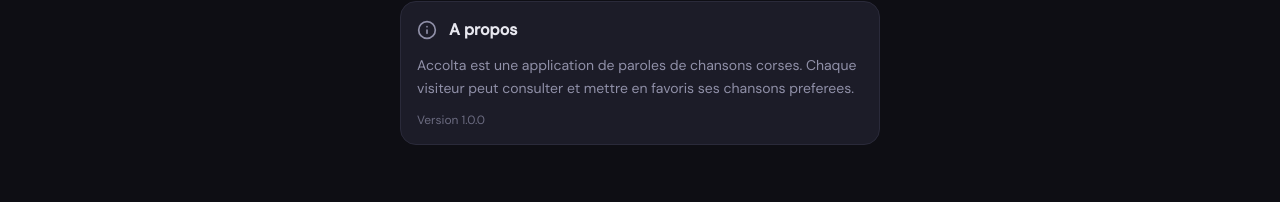
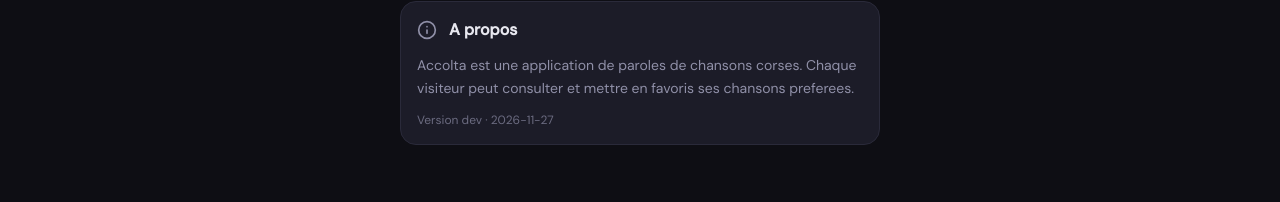
Before and after one commit to frassetu/accolta, a Next.js app: page / in a window 1280 px wide. Both pictures are taken after a click on the button "Profil". Shown: the part 139-341 px from the top of the page. Built offline with nearby package versions, Linux system fonts and the light colour scheme; no server answers; the database is empty.

Commit message:
Update version display to use environment variables

```diff
--- a/src/components/ProfileTab.tsx
+++ b/src/components/ProfileTab.tsx
@@ -74,7 +74,7 @@
             onClick={handleVersionTap}
             className="text-muted text-xs mt-3 select-none"
           >
-            Version 1.0.0
+            Version {process.env.NEXT_PUBLIC_BUILD_SHA} · {process.env.NEXT_PUBLIC_BUILD_DATE}
           </p>
         </div>
       </div>
```
